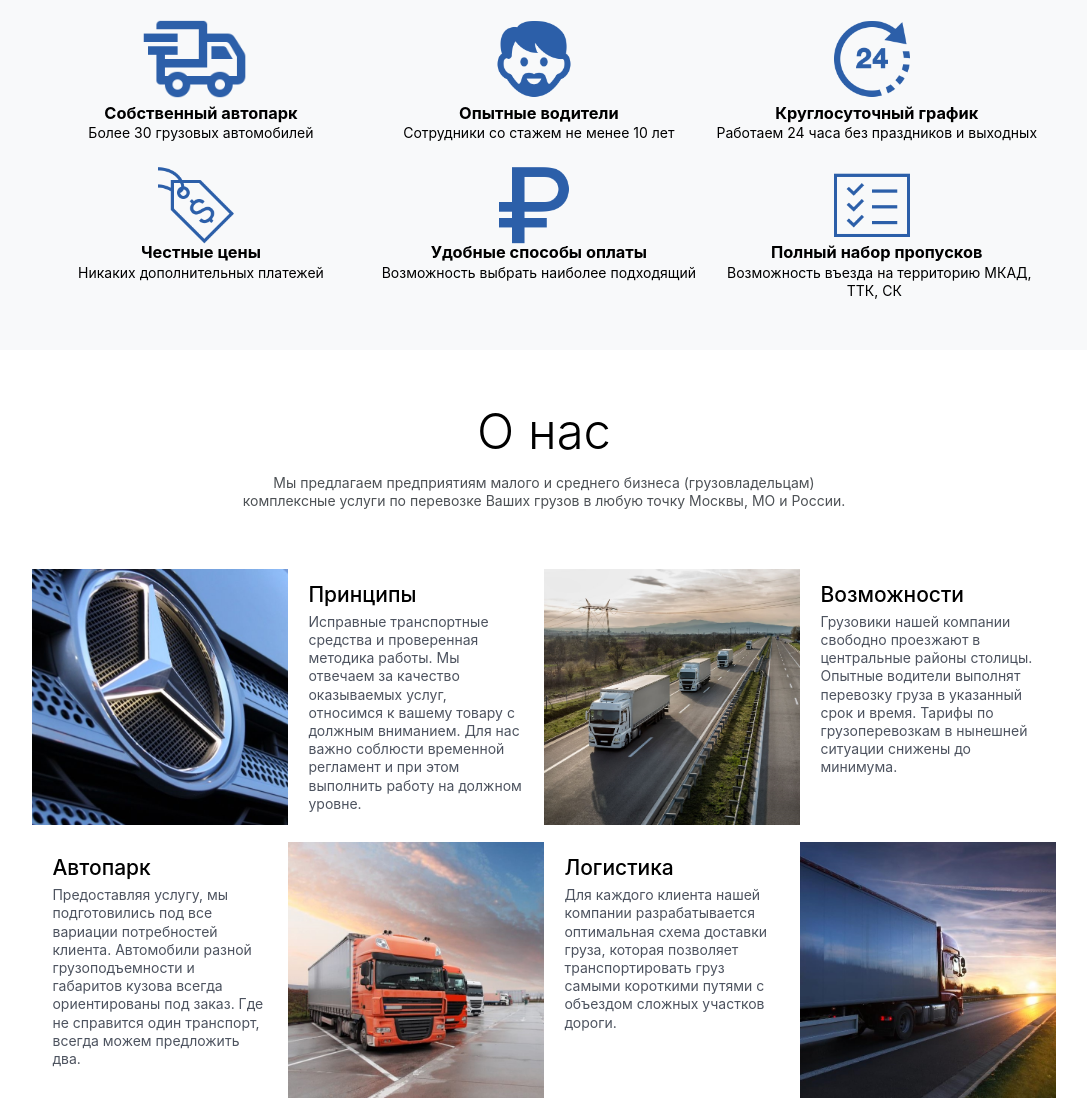
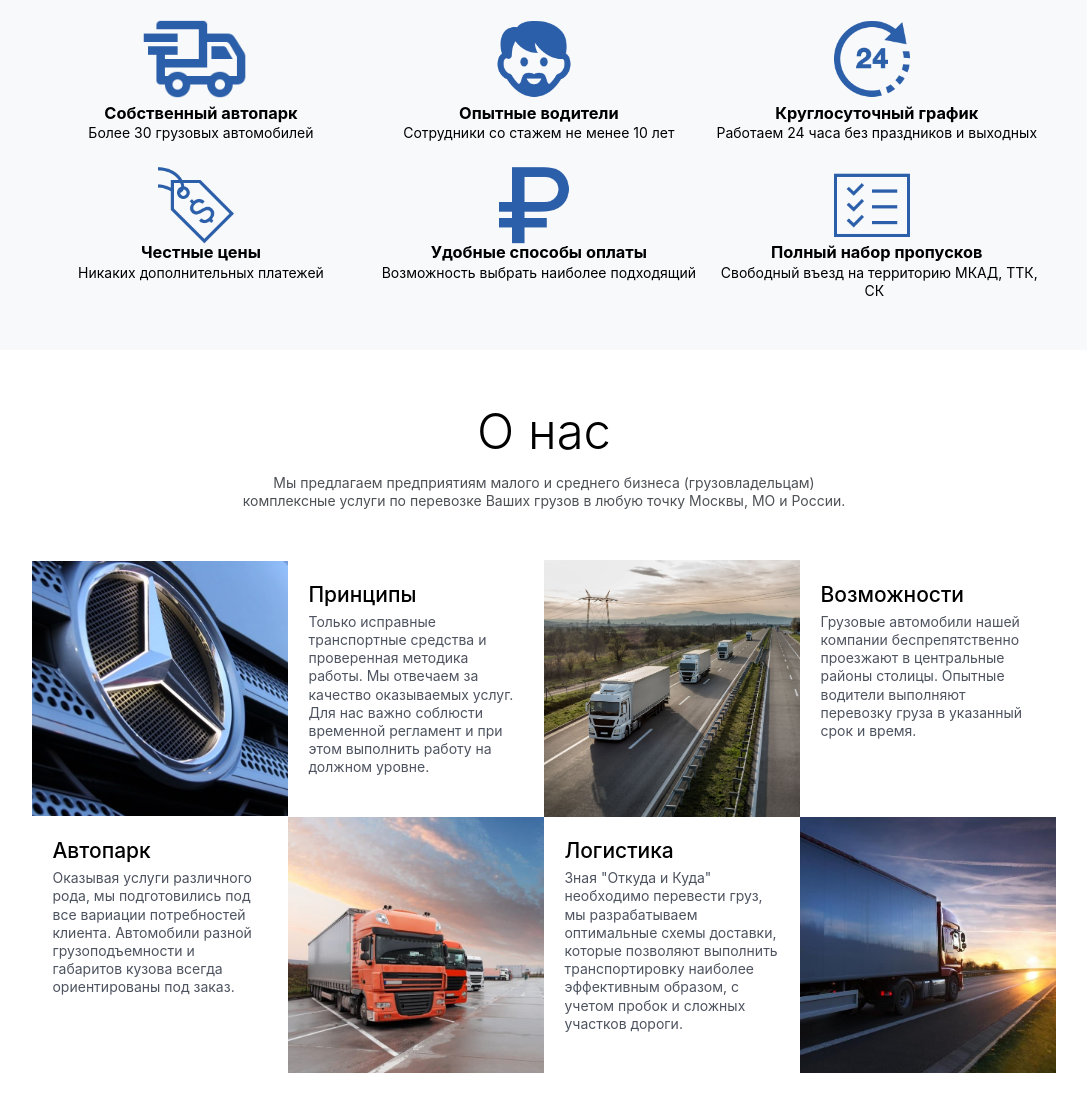
Before and after one commit to PoSteXBarT/PoSteXBarT.github.io, a plain HTML site: page index.html in a window 1280 px wide. Shown: the part 973-2083 px from the top of the page, without its empty margins (96-1183 px from the left). Drawn offline with Linux system fonts and the light colour scheme.

Commit message:
Alpha 1.7

```diff
--- a/index.html
+++ b/index.html
@@ -78,7 +78,7 @@
                     </section>
                     <section class="success success--license">
                         <h3 class="success__header">Полный набор пропусков</h3>
-						<span class="success__desc">Возможность въезда на территорию МКАД, ТТК, СК</span>
+                        <span class="success__desc">Свободный въезд на территорию МКАД, ТТК, СК</span>
                     </section>
                 </div>
             </section>
@@ -90,13 +90,13 @@
 						<img class="dignity__img" src="img/1.jpg" alt="Демонстрация качества оказываемых услуг">
 						<div class="dignity__text">
 							<h3 class="dignity__text__header">Автопарк</h3>
-							<p class="dignity__text__desc">Предоставляя услугу, мы подготовились под все вариации потребностей клиента. Автомобили разной грузоподъемности и габаритов кузова всегда ориентированы под заказ. Где не справится один транспорт, всегда можем предложить два.</p>
+                            <p class="dignity__text__desc">Оказывая услуги различного рода, мы подготовились под все вариации потребностей клиента. Автомобили разной грузоподъемности и габаритов кузова всегда ориентированы под заказ.</p>
                         </div>
 					</section>
 					<section class="dignity">
 						<div class="dignity__text">
 							<h3 class="dignity__text__header">Принципы</h3>
-							<p class="dignity__text__desc">Исправные транспортные средства и проверенная методика работы. Мы отвечаем за качество оказываемых услуг, относимся к вашему товару с должным вниманием. Для нас важно соблюсти временной регламент и при этом выполнить работу на должном уровне.</p>
+                            <p class="dignity__text__desc">Только исправные транспортные средства и проверенная методика работы. Мы отвечаем за качество оказываемых услуг. Для нас важно соблюсти временной регламент и при этом выполнить работу на должном уровне.</p>
                         </div>
 						<img class="dignity__img" src="img/2.jpg" alt="Демонстрации нашего автопарка">
 					</section>
@@ -104,13 +104,13 @@
 						<img class="dignity__img" src="img/3.jpg" alt="Демонстрация организованности при оказании услуг">
 						<div class="dignity__text">
 							<h3 class="dignity__text__header">Логистика</h3>
-							<p class="dignity__text__desc">Для каждого клиента нашей компании разрабатывается оптимальная схема доставки груза, которая позволяет транспортировать груз самыми короткими путями с объездом сложных участков дороги.</p>
+                            <p class="dignity__text__desc">Зная "Откуда и Куда" необходимо перевести груз, мы разрабатываем оптимальные схемы доставки, которые позволяют выполнить транспортировку наиболее эффективным образом, с учетом пробок и сложных участков дороги.</p>
                         </div>
 					</section>
 					<section class="dignity">
 						<div class="dignity__text">
 							<h3 class="dignity__text__header">Возможности</h3>
-							<p class="dignity__text__desc">Грузовики нашей компании свободно проезжают в центральные районы столицы. Опытные водители выполнят перевозку груза в указанный срок и время. Тарифы по грузоперевозкам в нынешней ситуации снижены до минимума.</p>
+                            <p class="dignity__text__desc">Грузовые автомобили нашей компании беспрепятственно проезжают в центральные районы столицы. Опытные водители выполняют перевозку груза в указанный срок и время.</p>
                         </div>
 						<img class="dignity__img" src="img/4.jpg" alt="Отображение системно выполняемой работы">
 					</section>
```
Lines whose indentation alone changed are shown as unchanged.
